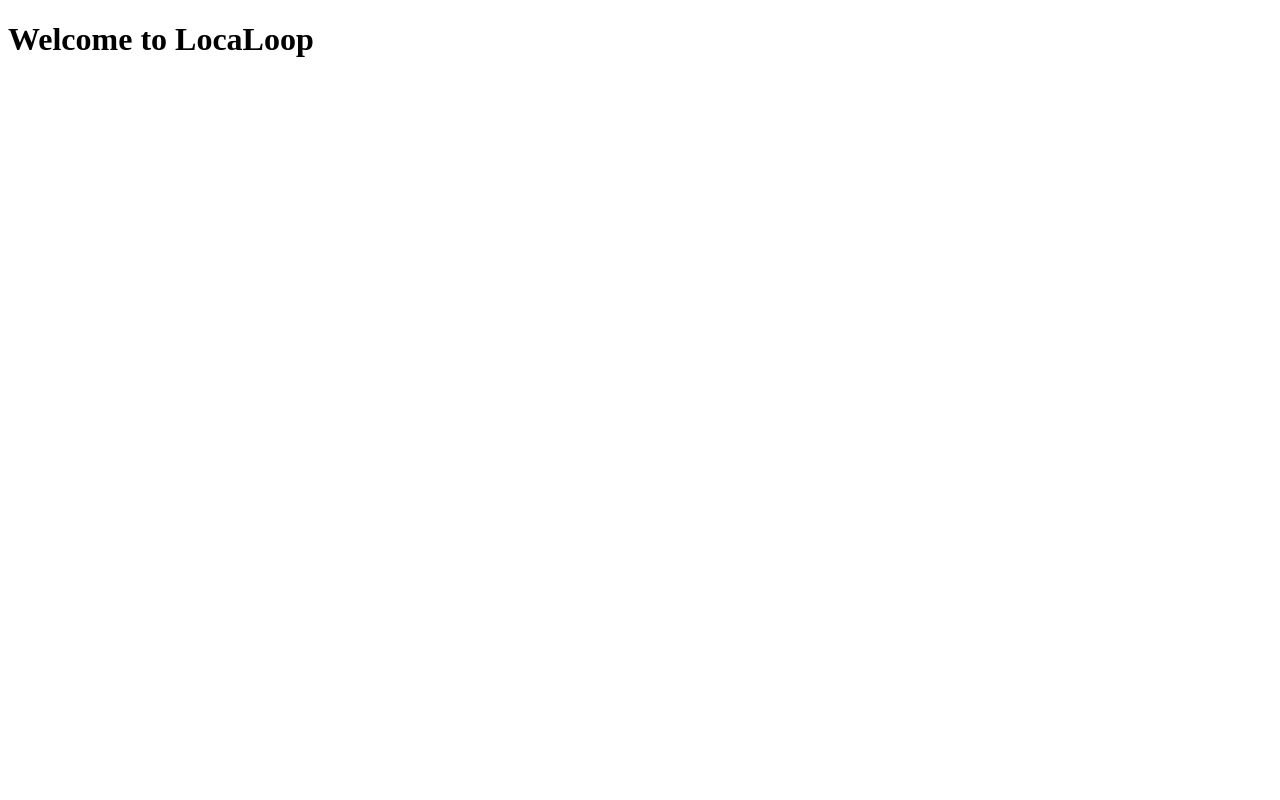
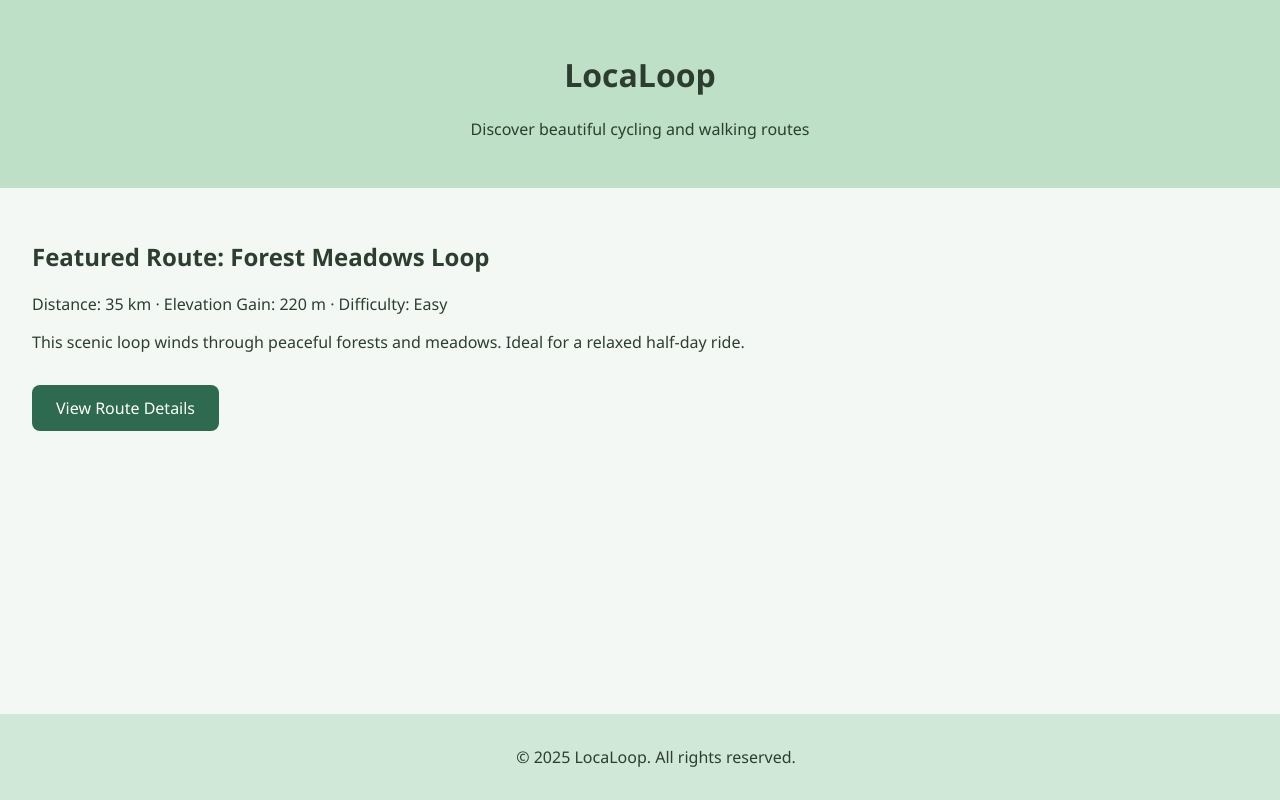
Before and after one commit to aivaras6/localoop, a plain HTML site: page index.html in a window 1280 px wide. Drawn offline with Linux system fonts and the light colour scheme.

Commit message:
Add files via upload

```diff
--- a/index.html
+++ b/index.html
@@ -1 +1,26 @@
-<!DOCTYPE html><html><head><title>LocaLoop</title></head><body><h1>Welcome to LocaLoop</h1></body></html>
+<!DOCTYPE html>
+<html lang="en">
+<head>
+  <meta charset="UTF-8" />
+  <meta name="viewport" content="width=device-width, initial-scale=1.0" />
+  <title>LocaLoop - Nature Cycling & Walking Routes</title>
+  <link rel="stylesheet" href="style.css" />
+</head>
+<body>
+  <header>
+    <h1>LocaLoop</h1>
+    <p>Discover beautiful cycling and walking routes</p>
+  </header>
+  <main>
+    <section class="route-highlight">
+      <h2>Featured Route: Forest Meadows Loop</h2>
+      <p>Distance: 35 km · Elevation Gain: 220 m · Difficulty: Easy</p>
+      <p>This scenic loop winds through peaceful forests and meadows. Ideal for a relaxed half-day ride.</p>
+      <a href="route.html" class="btn">View Route Details</a>
+    </section>
+  </main>
+  <footer>
+    <p>&copy; 2025 LocaLoop. All rights reserved.</p>
+  </footer>
+</body>
+</html>
--- a/style.css
+++ b/style.css
@@ -1 +1,35 @@
-body { font-family: sans-serif; background-color: #eafaf1; color: #2c3e50; }
+body {
+  font-family: 'Segoe UI', sans-serif;
+  margin: 0;
+  padding: 0;
+  background-color: #f4f8f5;
+  color: #2d3e30;
+}
+header {
+  background-color: #bde0c6;
+  padding: 2rem;
+  text-align: center;
+}
+main {
+  padding: 2rem;
+}
+footer {
+  text-align: center;
+  padding: 1rem;
+  background-color: #d0e8d7;
+  position: fixed;
+  bottom: 0;
+  width: 100%;
+}
+.btn {
+  display: inline-block;
+  margin-top: 1rem;
+  padding: 0.75rem 1.5rem;
+  background-color: #2d6a4f;
+  color: white;
+  text-decoration: none;
+  border-radius: 8px;
+}
+.btn:hover {
+  background-color: #1b4332;
+}
```
Also changed, not shown: route.html (added, +25 -0 lines), 1 other file.
